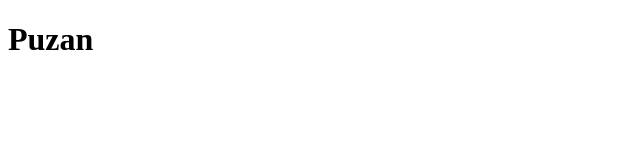
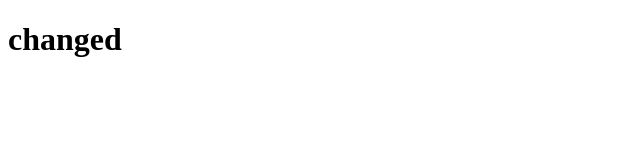
Before and after one commit to puzansakya/gittest, a plain HTML site: page index.html in a window 1280 px wide. Shown: the whole page, without its empty margins (0-640 px from the left). Drawn offline with Linux system fonts and the light colour scheme.

Commit message:
index changed

```diff
--- a/index.html
+++ b/index.html
@@ -7,6 +7,6 @@
     <title>Document</title>
 </head>
 <body>
-    <h1>Puzan</h1>
+    <h1>changed</h1>
 </body>
 </html>
```
